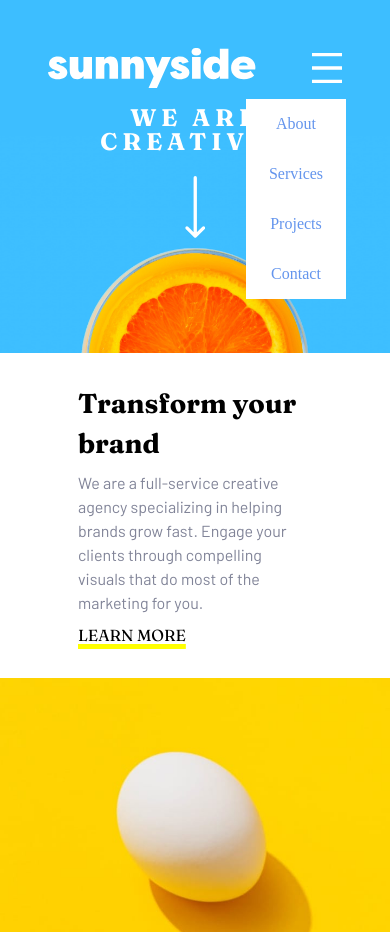
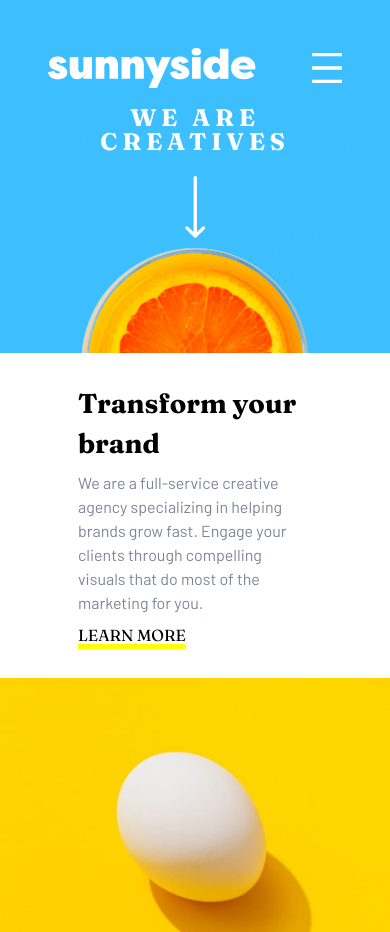
Before and after one commit to jdalbino/Challenges, a plain HTML site: page sunnyside-agency-landing-page-main/index.html in a window 390 px wide. Shown: the top 932 px of the page. Drawn offline with Linux system fonts and the light colour scheme.

Commit message:
burger menu fix

```diff
--- a/sunnyside-agency-landing-page-main/style/_header.scss
+++ b/sunnyside-agency-landing-page-main/style/_header.scss
@@ -61,6 +61,7 @@
      }
 }
 
+//Hamburger menu
 .contenedor-burger,
 .logo-burger,
 .menu-hamburger,
@@ -93,7 +94,7 @@
 }
 .header .header-nav .menu-hamburger {
     gap: 0rem;
-    display: block;
+    display: none;
     position: absolute;
     margin-top: 1rem;
     right: 44px;
@@ -120,6 +121,7 @@
             height: auto;
         }
         .menu-hamburger {
+            display: none;
             right: 14px;
         }
     }
```
Also changed, not shown: sunnyside-agency-landing-page-main/style/main.css.
